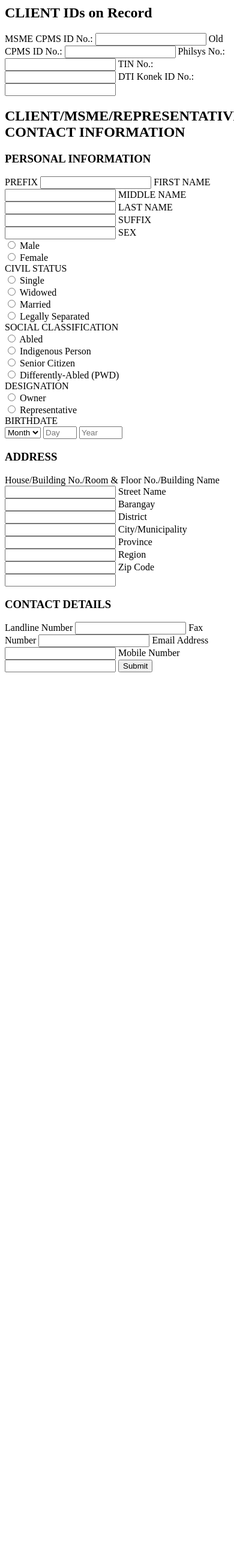
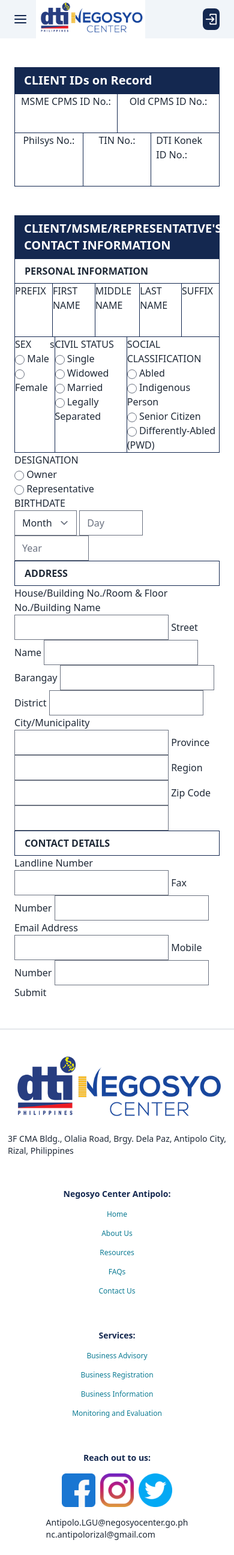
Before and after one commit to rylCodes/nc-antipolo-website, a Django app: page /contact_person_information/ in a window 390 px wide; the page is wider, and only the part inside the window is pictured. Shown: that part at 60% size. Before the commit the page ends 1121 px from the top of that part, so only its background shows below. Run offline with Django 4.2, Linux system fonts and the light colour scheme; some libraries are stand-ins or nearby versions.

Commit message:
started to create flexible form

```diff
--- a/templates/msme_profile/contact_person_information.html
+++ b/templates/msme_profile/contact_person_information.html
@@ -1,44 +1,86 @@
-<div class="items-center max-w-4xl mx-auto px-6 my-12 lg:items-start lg:max-w-6xl">
-<form>
-    <h2>CLIENT IDs on Record</h2>
-    <label for="msmeCpmsId">MSME CPMS ID No.:</label>
-    <input type="text" id="msmeCpmsId" name="msmeCpmsId">
+{% extends 'base.html' %}
+{% load static %}
 
-    <label for="oldCpmsId">Old CPMS ID No.:</label>
-    <input type="text" id="oldCpmsId" name="oldCpmsId">
+{% block pageContent %}
+<div class="max-w-6xl mx-auto px-6 my-12 text-base text-start">
+    <form action="" method="POST">
+        {% csrf_token %}
+        <!--CLIENT IDs on Record-->
+        <div class="">
+            <h2 class="bg-myNavy text-white font-bold px-4 py-2 text-xl lg:text-2xl">CLIENT IDs on Record</h2>
+            <div class="flex justify-between border border-myNavy divide-x divide-myNavy">
+                <div class="flex flex-col justify-start items-center w-1/2 px-2 lg:flex-row">
+                    <div><label class="" for="msmeCpmsId">MSME CPMS ID No.:</label></div>
+                    <div class="bg-red-500">
+                        <input class="w-full border-none focus:ring-0" type="text" id="msmeCpmsId" name="msmeCpmsId">
+                    </div>
+                </div>
+                <div class="flex flex-col justify-start items-center w-1/2 px-2 lg:flex-row">
+                    <label class="" for="oldCpmsId">Old CPMS ID No.:</label>
+                    <input class="w-full border-none focus:ring-0 lg:w-auto" type="text" id="oldCpmsId" name="oldCpmsId">
+                </div>
+            </div>
+            <div class="flex justify-between border border-t-0 border-myNavy divide-x divide-myNavy">
+                <div class="flex flex-col justify-between items-center px-2 lg:flex-row">
+                    <label class="" for="philsysNo">Philsys No.:</label>
+                    <input class="w-full border-none focus:ring-0 lg:w-auto" type="text" id="philsysNo" name="philsysNo">
+                </div>
+                <div class="flex flex-col justify-between items-center px-2 lg:flex-row">
+                    <label class="" for="tinNo">TIN No.:</label>
+                    <input class="w-full border-none focus:ring-0 lg:w-auto" type="text" id="tinNo" name="tinNo">
+                </div>
+                <div class="flex flex-col justify-between items-center px-2 lg:flex-row">
+                    <label class="" for="dtiKonekId">DTI Konek ID No.:</label>
+                    <input class="w-full border-none focus:ring-0 lg:w-auto" type="text" id="dtiKonekId" name="dtiKonekId">
+                </div>
+            </div>
+        </div>
 
-    <label for="philsysNo">Philsys No.:</label>
-    <input type="text" id="philsysNo" name="philsysNo">
 
-    <label for="tinNo">TIN No.:</label>
-    <input type="text" id="tinNo" name="tinNo">
+        <!--CLIENT/MSME/REPRESENTATIVE'S CONTACT INFORMATION-->
+        <div>
+            <h2 class="bg-myNavy text-white font-bold px-4 py-2 text-xl lg:text-2xl mt-12">CLIENT/MSME/REPRESENTATIVE'S CONTACT INFORMATION</h2>
+            <!--PERSONAL INFORMATION-->
+            <div class="">
+                <h3 class="px-4 py-2 font-bold text-base lg:text-lg border border-myNavy">PERSONAL INFORMATION</h3>
+                <div class="flex border border-t-0 border-myNavy divide-x divide-myNavy">
+                    <div>
+                        <label for="prefix">PREFIX</label>
+                        <input class="w-full border-none focus:ring-0 lg:w-auto" type="text" id="prefix" name="prefix">
+                    </div>
 
-    <label for="dtiKonekId">DTI Konek ID No.:</label>
-    <input type="text" id="dtiKonekId" name="dtiKonekId">
+                    <div>
+                        <label for="firstName">FIRST NAME</label>
+                        <input class="w-full border-none focus:ring-0 lg:w-auto" type="text" id="firstName" name="firstName">
+                    </div>
 
-    <h2>CLIENT/MSME/REPRESENTATIVE'S CONTACT INFORMATION</h2>
-    <h3>PERSONAL INFORMATION</h3>
-    <label for="prefix">PREFIX</label>
-    <input type="text" id="prefix" name="prefix">
+                    <div>
+                        <label for="middleName">MIDDLE NAME</label>
+                        <input class="w-full border-none focus:ring-0 lg:w-auto" type="text" id="middleName" name="middleName">
+                    </div>
 
-    <label for="firstName">FIRST NAME</label>
-    <input type="text" id="firstName" name="firstName">
+                    <div>
+                        <label for="lastName">LAST NAME</label>
+                        <input class="w-full border-none focus:ring-0 lg:w-auto" type="text" id="lastName" name="lastName">
+                    </div>
 
-    <label for="middleName">MIDDLE NAME</label>
-    <input type="text" id="middleName" name="middleName">
+                    <div>
+                        <label for="suffix">SUFFIX</label>
+                        <input class="w-full border-none focus:ring-0 lg:w-auto" type="text" id="suffix" name="suffix">
+                    </div>
+                </div>
+            </div>
 
-    <label for="lastName">LAST NAME</label>
-    <input type="text" id="lastName" name="lastName">
-
-    <label for="suffix">SUFFIX</label>
-    <input type="text" id="suffix" name="suffix">
-
+            <div class="flex justify-between border border-t-0 border-myNavy divide-x divide-myNavy">
+                <div>
                     <label for="sex">SEX</label><br>
                     <input type="radio" id="male" name="sex" value="Male">
                     <label for="male">Male</label><br>
                     <input type="radio" id="female" name="sex" value="Female">
                     <label for="female">Female</label><br>
+                </div>s
 
+                <div>
                     <label for="civilStatus">CIVIL STATUS</label><br>
                     <input type="radio" id="single" name="civilStatus" value="Single">
                     <label for="single">Single</label><br>
@@ -48,7 +90,9 @@
                     <label for="married">Married</label><br>
                     <input type="radio" id="legallySeparated" name="civilStatus" value="Legally Separated">
                     <label for="legallySeparated">Legally Separated</label><br>
+                </div>
 
+                <div>
                     <label for="socialClassification">SOCIAL CLASSIFICATION</label><br>
                     <input type="radio" id="abled" name="socialClassification" value="Abled">
                     <label for="abled">Abled</label><br>
@@ -58,6 +102,8 @@
                     <label for="seniorCitizen">Senior Citizen</label><br>
                     <input type="radio" id="pwd" name="socialClassification" value="Differently-Abled (PWD)">
                     <label for="pwd">Differently-Abled (PWD)</label><br>
+                </div>
+            </div>
 
                 <label for="designation">DESIGNATION</label><br>
                 <input type="radio" id="owner" name="designation" value="Owner">
@@ -72,8 +118,9 @@
                 </select>
                 <input type="number" id="day" name="day" min="1" max="31" placeholder="Day">
                 <input type="number" id="year" name="year" min="1900" max="2100" placeholder="Year">
-
-    <h3>ADDRESS</h3>
+            <!--ADDRESS-->
+            <div>
+                <h3 class="border border-myNavy px-4 py-2 font-bold text-base lg:text-lg">ADDRESS</h3>
                 <label for="houseNo">House/Building No./Room & Floor No./Building Name</label>
                 <input type="text" id="houseNo" name="houseNo">
 
@@ -97,8 +144,10 @@
 
                 <label for="zipCode">Zip Code</label>
                 <input type="text" id="zipCode" name="zipCode">
-
-    <h3>CONTACT DETAILS</h3>
+            </div>
+            <!--CONTACT DETAILS-->
+            <div>
+                <h3 class="border border-myNavy px-4 py-2 font-bold text-base lg:text-lg">CONTACT DETAILS</h3>
                 <label for="landline">Landline Number</label>
                 <input type="text" id="landline" name="landline">
 
@@ -112,5 +161,10 @@
                 <input type="text" id="mobile" name="mobile">
 
                 <input type="submit" value="Submit">
+            </div>
+
+        </div>
+
     </form>
 </div>
+{% endblock pageContent %}
--- a/templates/partials/footer.html
+++ b/templates/partials/footer.html
@@ -14,11 +14,11 @@
             <p class="font-bold text-myNavy text-sm">Negosyo Center Antipolo:</p>
         </div>
         <div class="flex flex-col items-center justify-center space-y-4 lg:justify-start lg:items-start">
-            <a href="{% url 'home' %}" class="text-turquoise hover:text-paleBlue">Home</a>
-            <a href="{% url 'about' %}" class="text-turquoise hover:text-paleBlue">About Us</a>
-            <a href="{% url 'resources' %}" class="text-turquoise hover:text-paleBlue">Resources</a>
-            <a href="{% url 'faqs' %}" class="text-turquoise hover:text-paleBlue">FAQs</a>
-            <a href="{% url 'contact_us' %}" class="text-turquoise hover:text-paleBlue">Contact Us</a>
+            <a href="{% url 'home' %}" class="text-turquoise hover:text-skyBlue">Home</a>
+            <a href="{% url 'about' %}" class="text-turquoise hover:text-skyBlue">About Us</a>
+            <a href="{% url 'resources' %}" class="text-turquoise hover:text-skyBlue">Resources</a>
+            <a href="{% url 'faqs' %}" class="text-turquoise hover:text-skyBlue">FAQs</a>
+            <a href="{% url 'contact_us' %}" class="text-turquoise hover:text-skyBlue">Contact Us</a>
         </div>
     </div>
 
@@ -28,10 +28,10 @@
             <p class="font-bold text-myNavy text-sm">Services:</p>
         </div>
         <div class="flex flex-col items-center justify-center space-y-4 lg:justify-start lg:items-start">
-            <a href="{% url 'advisory' %}" class="text-turquoise hover:text-paleBlue">Business Advisory</a>
-            <a href="{% url 'registration' %}" class="text-turquoise hover:text-paleBlue">Business Registration</a>
-            <a href="#" class="text-turquoise hover:text-paleBlue">Business Information</a>
-            <a href="{% url 'msme_profile' %}" class="text-turquoise hover:text-paleBlue">Monitoring and Evaluation</a>
+            <a href="{% url 'advisory' %}" class="text-turquoise hover:text-skyBlue">Business Advisory</a>
+            <a href="{% url 'registration' %}" class="text-turquoise hover:text-skyBlue">Business Registration</a>
+            <a href="#" class="text-turquoise hover:text-skyBlue">Business Information</a>
+            <a href="{% url 'msme_profile' %}" class="text-turquoise hover:text-skyBlue">Monitoring and Evaluation</a>
         </div>
     </div>
 
--- a/theme/static/css/dist/styles.css
+++ b/theme/static/css/dist/styles.css
@@ -1163,6 +1181,29 @@ select {
   border-bottom-width: calc(1px * var(--tw-divide-y-reverse));
 }
 
+.divide-x-2 > :not([hidden]) ~ :not([hidden]) {
+  --tw-divide-x-reverse: 0;
+  border-right-width: calc(2px * var(--tw-divide-x-reverse));
+  border-left-width: calc(2px * calc(1 - var(--tw-divide-x-reverse)));
+}
+
+.divide-x > :not([hidden]) ~ :not([hidden]) {
+  --tw-divide-x-reverse: 0;
+  border-right-width: calc(1px * var(--tw-divide-x-reverse));
+  border-left-width: calc(1px * calc(1 - var(--tw-divide-x-reverse)));
+}
+
+.divide-x-0 > :not([hidden]) ~ :not([hidden]) {
+  --tw-divide-x-reverse: 0;
+  border-right-width: calc(0px * var(--tw-divide-x-reverse));
+  border-left-width: calc(0px * calc(1 - var(--tw-divide-x-reverse)));
+}
+
+.divide-myNavy > :not([hidden]) ~ :not([hidden]) {
+  --tw-divide-opacity: 1;
+  border-color: rgb(20 40 80 / var(--tw-divide-opacity));
+}
+
 .self-center {
   align-self: center;
 }
@@ -1237,6 +1278,14 @@ select {
   border-top-width: 8px;
 }
 
+.border-t-0 {
+  border-top-width: 0px;
+}
+
+.border-none {
+  border-style: none;
+}
+
 .border-gray-300 {
   --tw-border-opacity: 1;
   border-color: rgb(209 213 219 / var(--tw-border-opacity));
@@ -1416,6 +1470,10 @@ select {
 
 .text-justify {
   text-align: justify;
+}
+
+.text-start {
+  text-align: start;
 }
 
 .text-2xl {
```
Also changed, not shown: other parts of theme/static/css/dist/styles.css (+96 -1 lines), templates/contact_us.html (+8 -7 lines). Lines whose indentation alone changed are shown as unchanged.
